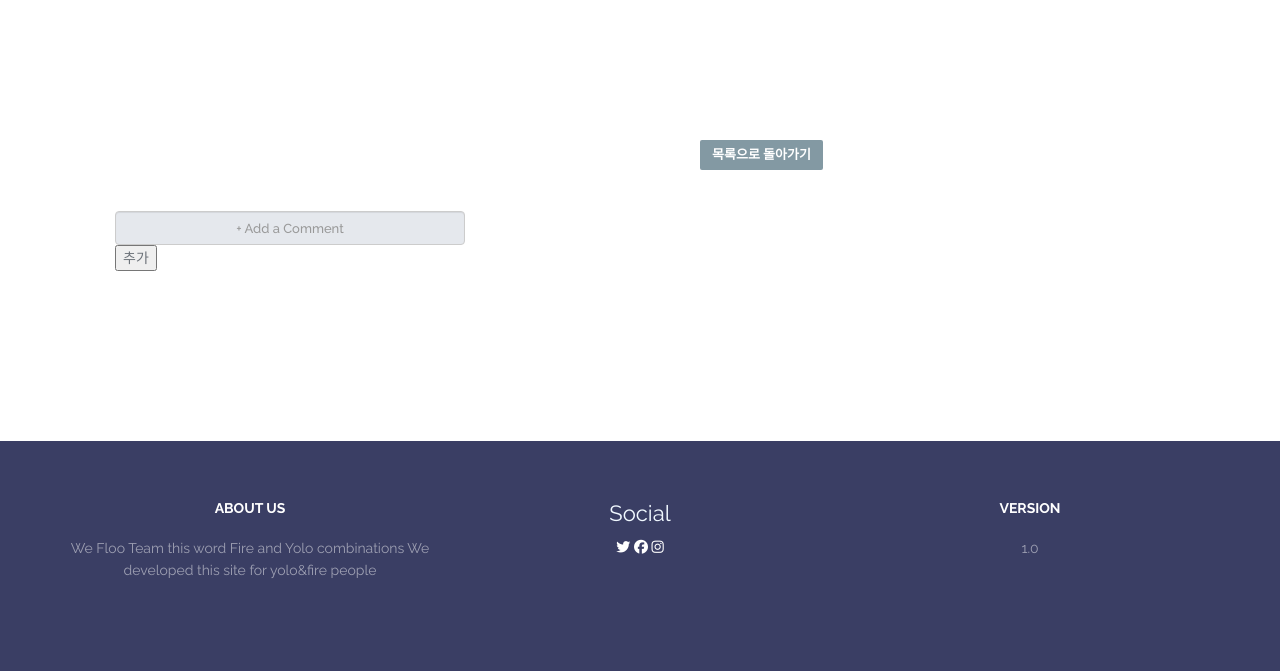
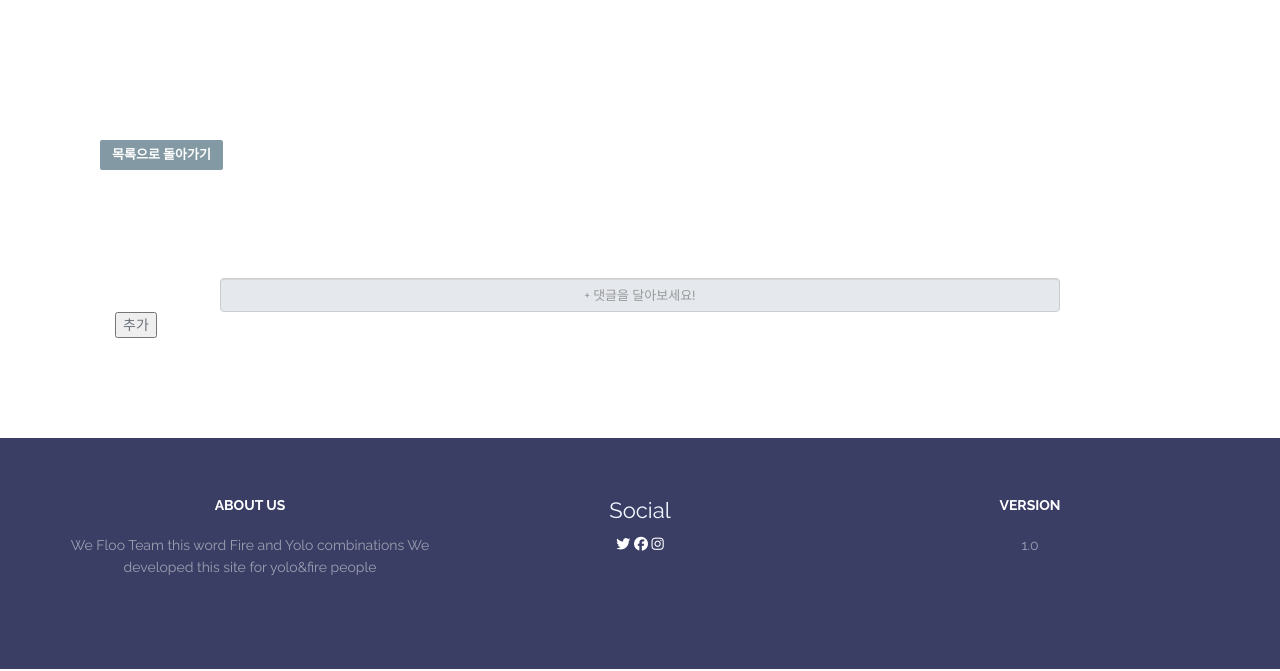
Before and after one commit to seochan99/likelion_Olympic, a Django app: template floo/community/templates/bill_detail.html in a window 1280 px wide. Shown: the part 144-815 px from the top of the page. Run offline with Django 3.2, Linux system fonts and the light colour scheme; the template is opened without the code that fills it, so the values that code supplies are empty; some libraries are stand-ins or nearby versions.

Commit message:
bill css update

```diff
--- a/floo/community/static/bill_detail.css
+++ b/floo/community/static/bill_detail.css
@@ -2,9 +2,6 @@ img{
     height: 500px; width: 300px;
 }
 
-.right-section{
-    margin-left: 600px;
-}
 
 .addtxt {
     padding-top: 10px;
@@ -72,5 +69,6 @@ img{
 }
 
 .allComments{
-    width:80%;
+    margin: 0 auto;
+    display: flex;
 }
--- a/floo/community/templates/bill_detail.html
+++ b/floo/community/templates/bill_detail.html
@@ -3,7 +3,7 @@
 {%block content%}
 
 <link rel="stylesheet" href='{% static "bill_detail.css" %}' />
-    <section style="margin: 100px 170px 170px 100px;">
+    <section style="margin: 100px 100px 100px 100px;">
         <div class="main-container">
             <div class="bill-info">
                 {{bill.author}}
@@ -31,13 +31,13 @@
         </div>
 
 
-        <div class="comment">
+        <div class="comments" >
             <div class="allComments">
                 <div class="container justify-content-center mt-5 border-left border-right">
                     <div class="d-flex justify-content-center pt-3 pb-2">
                         <form action="{% url 'community:comment_to_bill' bill.id %}" method="POST">
                         {% csrf_token %}
-                        <input type="text" name="bill_comment_text" placeholder="+ Add a Comment" class="form-control addtxt"> </div>
+                        <input type="text" name="bill_comment_text" placeholder="+ 댓글을 달아보세요!" class="form-control addtxt" style="margin:0 auto; width:80%"/>
                         <button>추가</button>
                         {% for comment in bill_comments %}
                             <div class="d-flex justify-content-center py-2">
```
